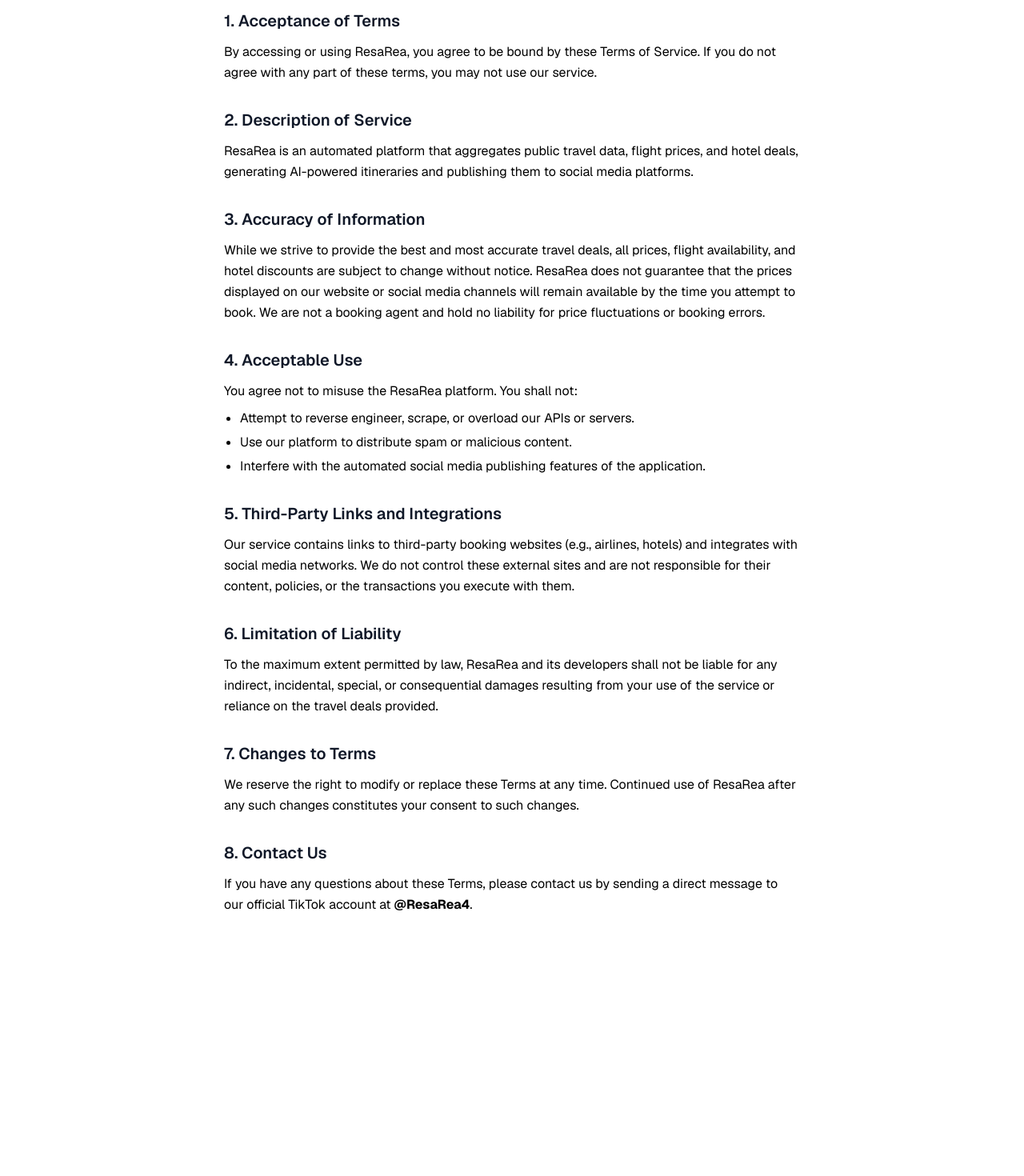
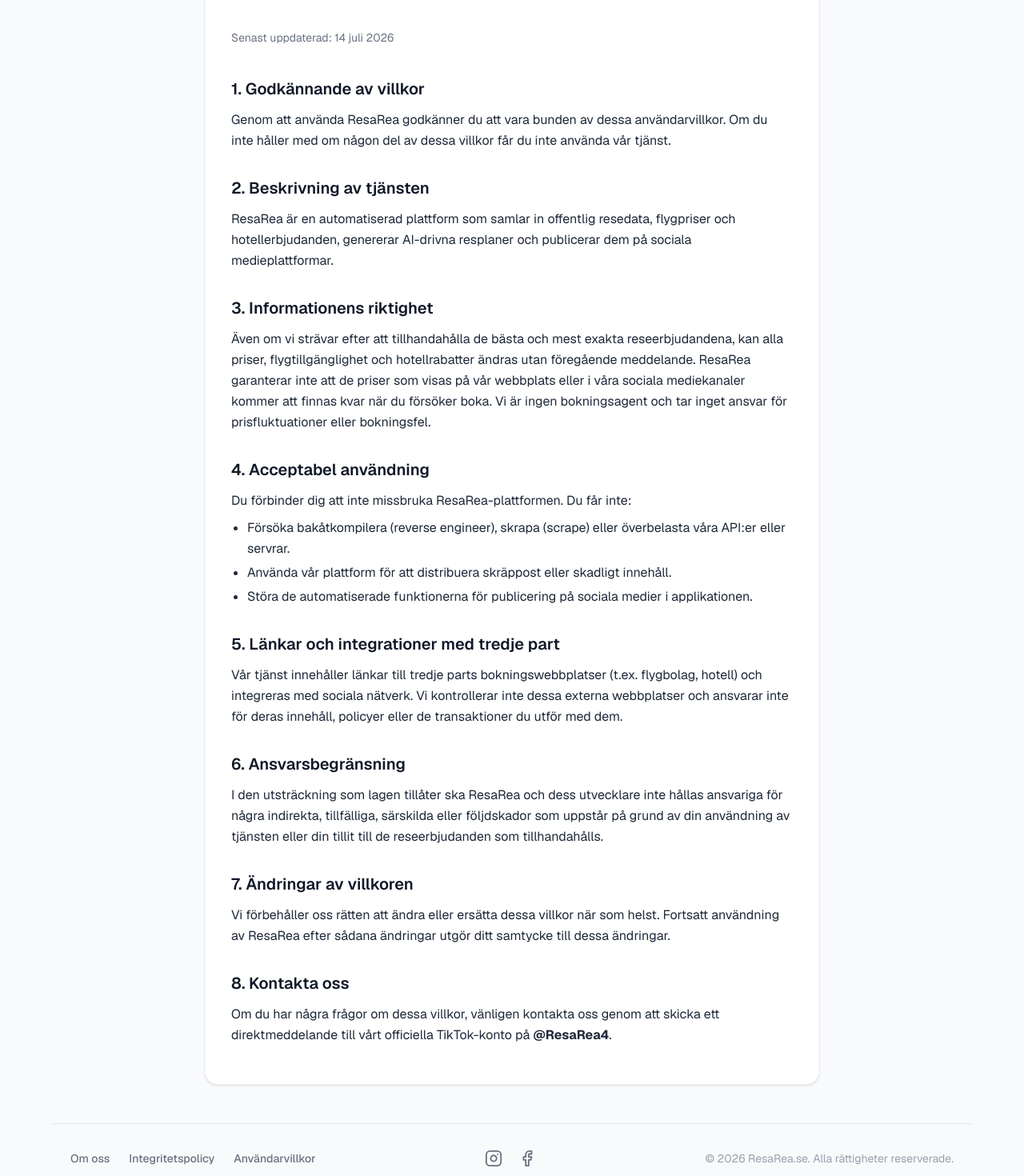
Before and after one commit to MajdAlkhatab/AI-Travel-Agent, a Next.js app: page /tos in a window 1280 px wide. Shown: the part 180-1650 px from the top of the page at 80% size. Before the commit the page ends 1388 px from the top, so only its background shows below. Built offline with nearby package versions, Linux system fonts and the light colour scheme.

Commit message:
fixing sub pages

```diff
--- a/app/about_us/page.tsx
+++ b/app/about_us/page.tsx
@@ -1,9 +1,11 @@
+import PageLayout from '@/app/components/PageLayout';
+
 export default function About() {
   return (
-    <div className="max-w-3xl mx-auto px-6 py-16 bg-white text-black font-sans">
-        <h1 className="text-3xl font-bold text-black mb-8">Om oss</h1>
+    <PageLayout>
+      <h1 className="text-3xl font-bold text-black mb-8">Om oss</h1>
 
-      <div className="space-y-6 leading-relaxed">
+      <div className="space-y-6 leading-relaxed text-gray-800">
         <p>
           Vi älskar att resa, men hatar att lägga timmar på att leta efter högsta kvalitet till bästa pris. Därför skapade vi ResaRea.se.
         </p>
@@ -16,6 +18,6 @@
           Vi gör hela det tunga grovjobbet i bakgrunden. Resultatet blir högkvalitativa resor serverade direkt till dig till oslagbara priser.
         </p>
       </div>
-    </div>
+    </PageLayout>
   );
 }
--- /dev/null
+++ b/app/components/PageLayout.tsx
@@ -0,0 +1,51 @@
+import Link from 'next/link';
+import { Radar, Instagram, Facebook } from 'lucide-react';
+
+export default function PageLayout({ children }: { children: React.ReactNode }) {
+  return (
+    <div className="min-h-screen bg-gray-50 flex flex-col font-sans">
+
+      {/* HEADER */}
+      <header className="max-w-6xl mx-auto flex items-center justify-between w-full py-8 px-6">
+        <Link href="/" className="flex items-center gap-2.5 hover:opacity-80 transition-opacity">
+          <div className="relative w-9 h-9 flex items-center justify-center rounded-full bg-slate-950 flex-shrink-0">
+            <span className="absolute inset-0 rounded-full border border-orange-400 opacity-60" />
+            <Radar size={17} className="text-orange-400" strokeWidth={2.25} />
+          </div>
+          <span className="text-2xl font-bold tracking-tight">
+            <span className="text-slate-900">Resa</span>
+            <span className="text-orange-600">Rea</span>
+          </span>
+        </Link>
+      </header>
+
+      {/* MAIN CONTENT WRAPPER */}
+      <main className="flex-grow max-w-3xl mx-auto px-8 py-12 bg-white w-full shadow-sm mb-12 rounded-2xl border border-gray-100">
+        {children}
+      </main>
+
+      {/* FOOTER */}
+      <footer className="max-w-6xl w-full mx-auto mt-auto pt-8 pb-12 border-t border-gray-200 flex flex-col md:flex-row justify-between items-center gap-6 text-sm text-gray-500 px-6">
+        <div className="flex flex-wrap justify-center items-center gap-6 font-medium">
+          <Link href="/about_us" className="hover:text-orange-600 transition-colors">Om oss</Link>
+          <Link href="/privacy" className="hover:text-orange-600 transition-colors">Integritetspolicy</Link>
+          <Link href="/tos" className="hover:text-orange-600 transition-colors">Användarvillkor</Link>
+        </div>
+
+        <div className="flex items-center gap-5">
+          <a href="https://www.instagram.com/resarea.se/" target="_blank" rel="noopener noreferrer" className="hover:text-pink-600 transition-colors">
+            <Instagram size={22} />
+          </a>
+          <a href="https://www.facebook.com/ResaRea.se" target="_blank" rel="noopener noreferrer" className="hover:text-blue-600 transition-colors">
+            <Facebook size={22} />
+          </a>
+        </div>
+
+        <div className="text-gray-400">
+          &copy; {new Date().getFullYear()} ResaRea.se. Alla rättigheter reserverade.
+        </div>
+      </footer>
+
+    </div>
+  );
+}
--- a/app/privacy/page.tsx
+++ b/app/privacy/page.tsx
@@ -1,49 +1,51 @@
+import PageLayout from '@/app/components/PageLayout';
+
 export default function PrivacyPolicy() {
   return (
-    <div className="max-w-3xl mx-auto px-6 py-16 bg-white text-black font-sans">
-      <h1 className="text-3xl font-bold text-black mb-8">Privacy Policy for ResaRea</h1>
-      <p className="text-sm text-gray-500 mb-10">Last Updated: July 14, 2026</p>
+    <PageLayout>
+      <h1 className="text-3xl font-bold text-black mb-8">Integritetspolicy för ResaRea</h1>
+      <p className="text-sm text-gray-500 mb-10">Senast uppdaterad: 14 juli 2026</p>
 
-      <div className="space-y-8 leading-relaxed">
+      <div className="space-y-8 leading-relaxed text-gray-800">
         <section>
-          <h2 className="text-xl font-semibold text-gray-900 mb-3">1. Introduction</h2>
-          <p>Welcome to ResaRea. We respect your privacy and are committed to protecting any personal data you may share with us. This Privacy Policy explains how we collect, use, and safeguard information when you use our website and automated travel deal services.</p>
+          <h2 className="text-xl font-semibold text-gray-900 mb-3">1. Introduktion</h2>
+          <p>Välkommen till ResaRea. Vi respekterar din integritet och är fast beslutna att skydda alla personuppgifter du kan komma att dela med oss. Denna integritetspolicy förklarar hur vi samlar in, använder och skyddar information när du använder vår webbplats och våra automatiserade tjänster för reseerbjudanden.</p>
         </section>
 
         <section>
-          <h2 className="text-xl font-semibold text-gray-900 mb-3">2. Information We Collect</h2>
-          <p>ResaRea operates primarily as an automated travel deal aggregator and social media publisher.</p>
+          <h2 className="text-xl font-semibold text-gray-900 mb-3">2. Information vi samlar in</h2>
+          <p>ResaRea fungerar i första hand som en automatiserad aggregator av reseerbjudanden och publicist på sociala medier.</p>
           <ul className="list-disc pl-5 mt-2 space-y-1">
-            <li><strong>Log Data:</strong> As with most websites, our servers automatically collect information that your browser sends whenever you visit our site (e.g., IP address, browser type, pages visited).</li>
-            <li><strong>API Data:</strong> We utilize third-party APIs (such as TikTok, Meta, and Google) to publish content. We do not store personal login credentials for these services beyond the standard OAuth tokens required to authorize automated posting to our own official accounts.</li>
+            <li><strong>Loggdata:</strong> Precis som de flesta webbplatser samlar våra servrar automatiskt in information som din webbläsare skickar när du besöker vår webbplats (t.ex. IP-adress, webbläsartyp, besökta sidor).</li>
+            <li><strong>API-data:</strong> Vi använder tredjeparts-API:er (som TikTok, Meta och Google) för att publicera innehåll. Vi lagrar inga personliga inloggningsuppgifter för dessa tjänster utöver de standardmässiga OAuth-tokens som krävs för att godkänna automatiserad publicering på våra egna officiella konton.</li>
           </ul>
         </section>
 
         <section>
-          <h2 className="text-xl font-semibold text-gray-900 mb-3">3. How We Use Information</h2>
-          <p>We use the collected information to:</p>
+          <h2 className="text-xl font-semibold text-gray-900 mb-3">3. Hur vi använder informationen</h2>
+          <p>Vi använder den insamlade informationen för att:</p>
           <ul className="list-disc pl-5 mt-2 space-y-1">
-            <li>Maintain and improve the ResaRea platform.</li>
-            <li>Automate the generation and publishing of travel itineraries and flight deals.</li>
-            <li>Monitor website usage and prevent technical issues or abuse.</li>
+            <li>Underhålla och förbättra ResaRea-plattformen.</li>
+            <li>Automatisera genereringen och publiceringen av resplaner och flygerbjudanden.</li>
+            <li>Övervaka användningen av webbplatsen och förhindra tekniska problem eller missbruk.</li>
           </ul>
         </section>
 
         <section>
-          <h2 className="text-xl font-semibold text-gray-900 mb-3">4. Third-Party Services</h2>
-          <p>ResaRea relies on external services to fetch travel data and publish content. These include OpenAI, SerpAPI, Vercel, Meta (Facebook/Instagram), and TikTok. These third-party providers have their own privacy policies addressing how they use your information. We do not sell or share any user data with these third parties for marketing purposes.</p>
+          <h2 className="text-xl font-semibold text-gray-900 mb-3">4. Tredjepartstjänster</h2>
+          <p>ResaRea förlitar sig på externa tjänster för att hämta resedata och publicera innehåll. Dessa inkluderar OpenAI, SerpAPI, Vercel, Meta (Facebook/Instagram) och TikTok. Dessa tredjepartsleverantörer har sina egna integritetspolicyer som reglerar hur de använder din information. Vi säljer eller delar inte någon användardata med dessa tredje parter i marknadsföringssyfte.</p>
         </section>
 
         <section>
-          <h2 className="text-xl font-semibold text-gray-900 mb-3">5. Data Security</h2>
-          <p>We implement industry-standard security measures to protect against unauthorized access or alteration of data. However, no method of transmission over the internet is 100% secure, and we cannot guarantee absolute security.</p>
+          <h2 className="text-xl font-semibold text-gray-900 mb-3">5. Datasäkerhet</h2>
+          <p>Vi implementerar branschstandardiserade säkerhetsåtgärder för att skydda mot obehörig åtkomst eller ändring av data. Ingen metod för överföring över internet är dock till 100 % säker, och vi kan inte garantera absolut säkerhet.</p>
         </section>
 
         <section>
-          <h2 className="text-xl font-semibold text-gray-900 mb-3">6. Contact Us</h2>
-          <p>If you have any questions about this Privacy Policy, please contact us by sending a direct message to our official TikTok account at <strong>@ResaRea4</strong>.</p>
+          <h2 className="text-xl font-semibold text-gray-900 mb-3">6. Kontakta oss</h2>
+          <p>Om du har några frågor om denna integritetspolicy, vänligen kontakta oss genom att skicka ett direktmeddelande till vårt officiella TikTok-konto på <strong>@ResaRea4</strong>.</p>
         </section>
       </div>
-    </div>
+    </PageLayout>
   );
 }
--- a/app/tos/page.tsx
+++ b/app/tos/page.tsx
@@ -1,55 +1,57 @@
+import PageLayout from '@/app/components/PageLayout';
+
 export default function TermsOfService() {
   return (
-    <div className="max-w-3xl mx-auto px-6 py-16 bg-white text-black font-sans">
-      <h1 className="text-3xl font-bold text-black mb-8">Terms of Service for ResaRea</h1>
-      <p className="text-sm text-gray-500 mb-10">Last Updated: July 14, 2026</p>
+    <PageLayout>
+      <h1 className="text-3xl font-bold text-black mb-8">Användarvillkor för ResaRea</h1>
+      <p className="text-sm text-gray-500 mb-10">Senast uppdaterad: 14 juli 2026</p>
 
-      <div className="space-y-8 leading-relaxed">
+      <div className="space-y-8 leading-relaxed text-gray-800">
         <section>
-          <h2 className="text-xl font-semibold text-gray-900 mb-3">1. Acceptance of Terms</h2>
-          <p>By accessing or using ResaRea, you agree to be bound by these Terms of Service. If you do not agree with any part of these terms, you may not use our service.</p>
+          <h2 className="text-xl font-semibold text-gray-900 mb-3">1. Godkännande av villkor</h2>
+          <p>Genom att använda ResaRea godkänner du att vara bunden av dessa användarvillkor. Om du inte håller med om någon del av dessa villkor får du inte använda vår tjänst.</p>
         </section>
 
         <section>
-          <h2 className="text-xl font-semibold text-gray-900 mb-3">2. Description of Service</h2>
-          <p>ResaRea is an automated platform that aggregates public travel data, flight prices, and hotel deals, generating AI-powered itineraries and publishing them to social media platforms.</p>
+          <h2 className="text-xl font-semibold text-gray-900 mb-3">2. Beskrivning av tjänsten</h2>
+          <p>ResaRea är en automatiserad plattform som samlar in offentlig resedata, flygpriser och hotellerbjudanden, genererar AI-drivna resplaner och publicerar dem på sociala medieplattformar.</p>
         </section>
 
         <section>
-          <h2 className="text-xl font-semibold text-gray-900 mb-3">3. Accuracy of Information</h2>
-          <p>While we strive to provide the best and most accurate travel deals, all prices, flight availability, and hotel discounts are subject to change without notice. ResaRea does not guarantee that the prices displayed on our website or social media channels will remain available by the time you attempt to book. We are not a booking agent and hold no liability for price fluctuations or booking errors.</p>
+          <h2 className="text-xl font-semibold text-gray-900 mb-3">3. Informationens riktighet</h2>
+          <p>Även om vi strävar efter att tillhandahålla de bästa och mest exakta reseerbjudandena, kan alla priser, flygtillgänglighet och hotellrabatter ändras utan föregående meddelande. ResaRea garanterar inte att de priser som visas på vår webbplats eller i våra sociala mediekanaler kommer att finnas kvar när du försöker boka. Vi är ingen bokningsagent och tar inget ansvar för prisfluktuationer eller bokningsfel.</p>
         </section>
 
         <section>
-          <h2 className="text-xl font-semibold text-gray-900 mb-3">4. Acceptable Use</h2>
-          <p>You agree not to misuse the ResaRea platform. You shall not:</p>
+          <h2 className="text-xl font-semibold text-gray-900 mb-3">4. Acceptabel användning</h2>
+          <p>Du förbinder dig att inte missbruka ResaRea-plattformen. Du får inte:</p>
           <ul className="list-disc pl-5 mt-2 space-y-1">
-            <li>Attempt to reverse engineer, scrape, or overload our APIs or servers.</li>
-            <li>Use our platform to distribute spam or malicious content.</li>
-            <li>Interfere with the automated social media publishing features of the application.</li>
+            <li>Försöka bakåtkompilera (reverse engineer), skrapa (scrape) eller överbelasta våra API:er eller servrar.</li>
+            <li>Använda vår plattform för att distribuera skräppost eller skadligt innehåll.</li>
+            <li>Störa de automatiserade funktionerna för publicering på sociala medier i applikationen.</li>
           </ul>
         </section>
 
         <section>
-          <h2 className="text-xl font-semibold text-gray-900 mb-3">5. Third-Party Links and Integrations</h2>
-          <p>Our service contains links to third-party booking websites (e.g., airlines, hotels) and integrates with social media networks. We do not control these external sites and are not responsible for their content, policies, or the transactions you execute with them.</p>
+          <h2 className="text-xl font-semibold text-gray-900 mb-3">5. Länkar och integrationer med tredje part</h2>
+          <p>Vår tjänst innehåller länkar till tredje parts bokningswebbplatser (t.ex. flygbolag, hotell) och integreras med sociala nätverk. Vi kontrollerar inte dessa externa webbplatser och ansvarar inte för deras innehåll, policyer eller de transaktioner du utför med dem.</p>
         </section>
 
         <section>
-          <h2 className="text-xl font-semibold text-gray-900 mb-3">6. Limitation of Liability</h2>
-          <p>To the maximum extent permitted by law, ResaRea and its developers shall not be liable for any indirect, incidental, special, or consequential damages resulting from your use of the service or reliance on the travel deals provided.</p>
+          <h2 className="text-xl font-semibold text-gray-900 mb-3">6. Ansvarsbegränsning</h2>
+          <p>I den utsträckning som lagen tillåter ska ResaRea och dess utvecklare inte hållas ansvariga för några indirekta, tillfälliga, särskilda eller följdskador som uppstår på grund av din användning av tjänsten eller din tillit till de reseerbjudanden som tillhandahålls.</p>
         </section>
 
         <section>
-          <h2 className="text-xl font-semibold text-gray-900 mb-3">7. Changes to Terms</h2>
-          <p>We reserve the right to modify or replace these Terms at any time. Continued use of ResaRea after any such changes constitutes your consent to such changes.</p>
+          <h2 className="text-xl font-semibold text-gray-900 mb-3">7. Ändringar av villkoren</h2>
+          <p>Vi förbehåller oss rätten att ändra eller ersätta dessa villkor när som helst. Fortsatt användning av ResaRea efter sådana ändringar utgör ditt samtycke till dessa ändringar.</p>
         </section>
 
         <section>
-          <h2 className="text-xl font-semibold text-gray-900 mb-3">8. Contact Us</h2>
-          <p>If you have any questions about these Terms, please contact us by sending a direct message to our official TikTok account at <strong>@ResaRea4</strong>.</p>
+          <h2 className="text-xl font-semibold text-gray-900 mb-3">8. Kontakta oss</h2>
+          <p>Om du har några frågor om dessa villkor, vänligen kontakta oss genom att skicka ett direktmeddelande till vårt officiella TikTok-konto på <strong>@ResaRea4</strong>.</p>
         </section>
       </div>
-    </div>
+    </PageLayout>
   );
 }
```
